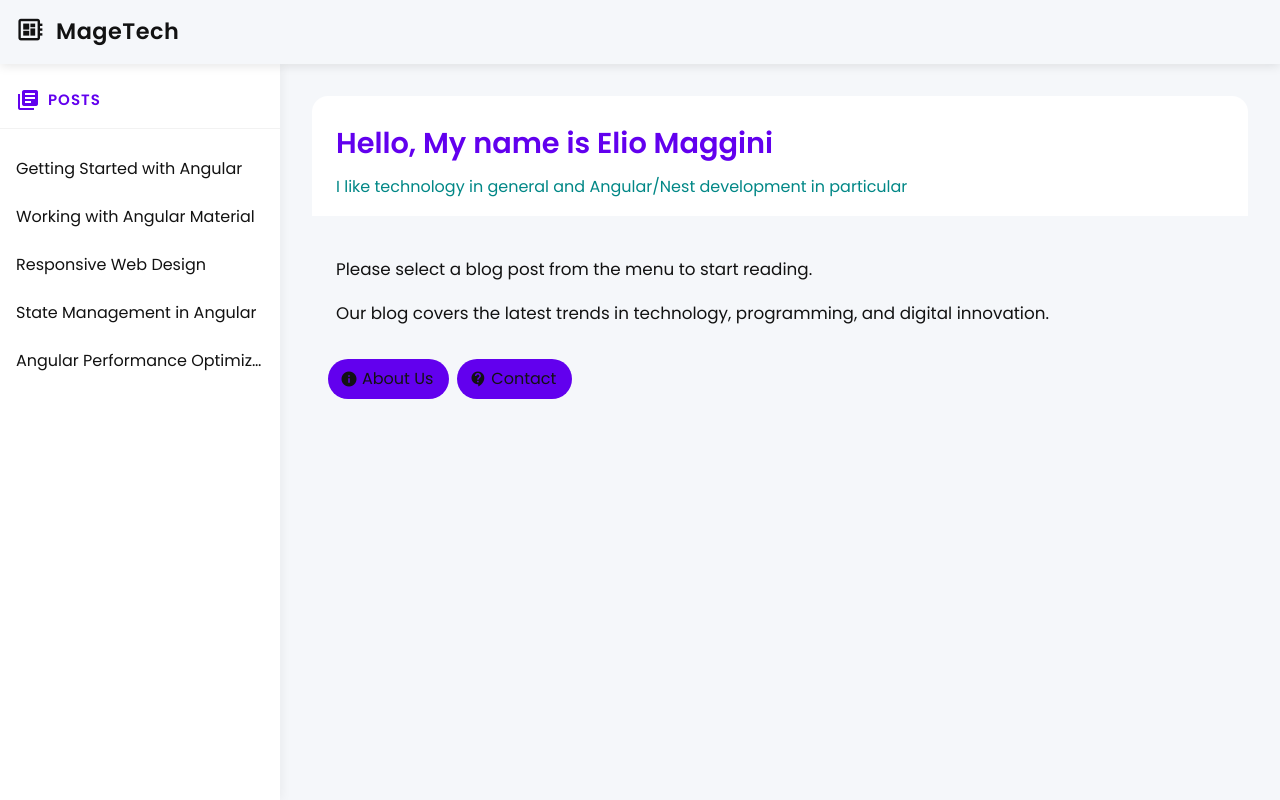
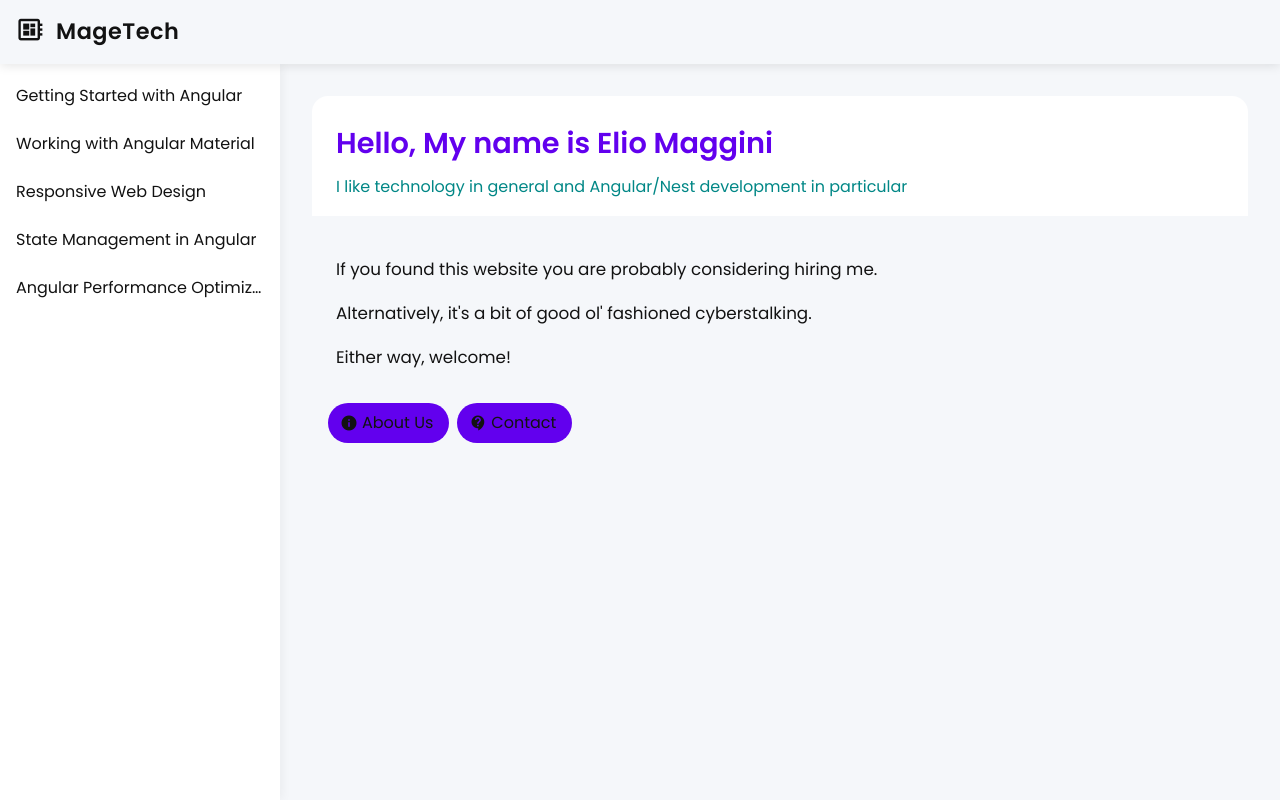
Before and after one commit to emaggini-1/magetech-ai-vibe, an Angular app: page / in a window 1280 px wide. Built offline with nearby package versions, Linux system fonts and the light colour scheme.

Commit message:
addition of home page link, start of content update

```diff
--- a/src/app/app.component.html
+++ b/src/app/app.component.html
@@ -7,7 +7,7 @@
       <mat-icon>menu</mat-icon>
     </button>
   }
-  <span><mat-icon class="logo-icon">developer_board</mat-icon> MageTech</span>
+  <span (click)="goToHomepage()" style="cursor: pointer;"><mat-icon class="logo-icon">developer_board</mat-icon> MageTech</span>
   <span class="toolbar-spacer"></span>
 </mat-toolbar>
 
@@ -16,9 +16,6 @@
     [mode]="(isHandset$ | async) ? 'over' : 'side'"
     [opened]="!(isHandset$ | async)"
     class="sidenav mat-elevation-z2">
-    <div class="nav-header">
-      <mat-icon>library_books</mat-icon>Posts
-    </div>
     <mat-nav-list>
       @for (post of blogPosts; track post) {
         <a mat-list-item
@@ -50,8 +47,9 @@
             <mat-card-subtitle>I like technology in general and Angular/Nest development in particular</mat-card-subtitle>
           </mat-card-header>
           <mat-card-content>
-            <p>Please select a blog post from the menu to start reading.</p>
-            <p>Our blog covers the latest trends in technology, programming, and digital innovation.</p>
+            <p>If you found this website you are probably considering hiring me.</p>
+            <p>Alternatively, it's a bit of good ol' fashioned cyberstalking.</p>
+            <p>Either way, welcome!</p>
           </mat-card-content>
           <mat-card-actions>
             <button mat-button color="primary">
--- a/src/app/app.component.ts
+++ b/src/app/app.component.ts
@@ -75,4 +75,8 @@ export class AppComponent implements OnInit {
       }
     });
   }
+
+  goToHomepage() {
+    this.selectedPost = null;
+  }
 }
```
